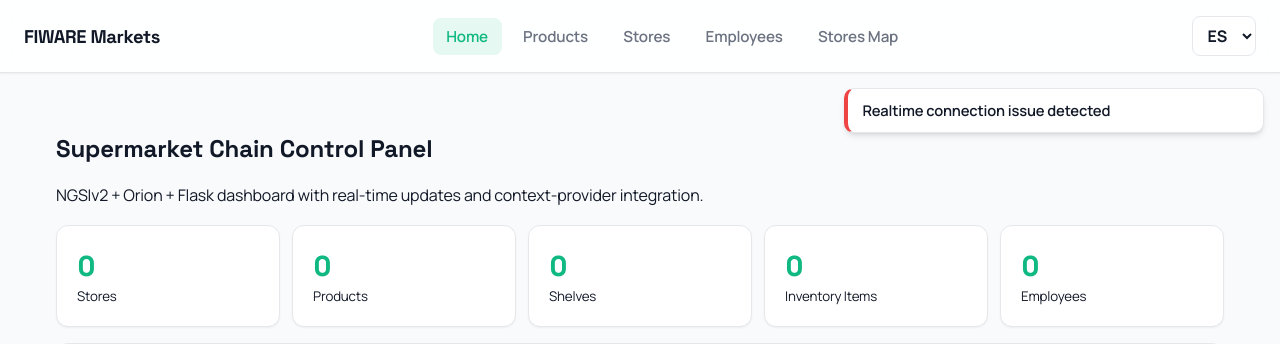
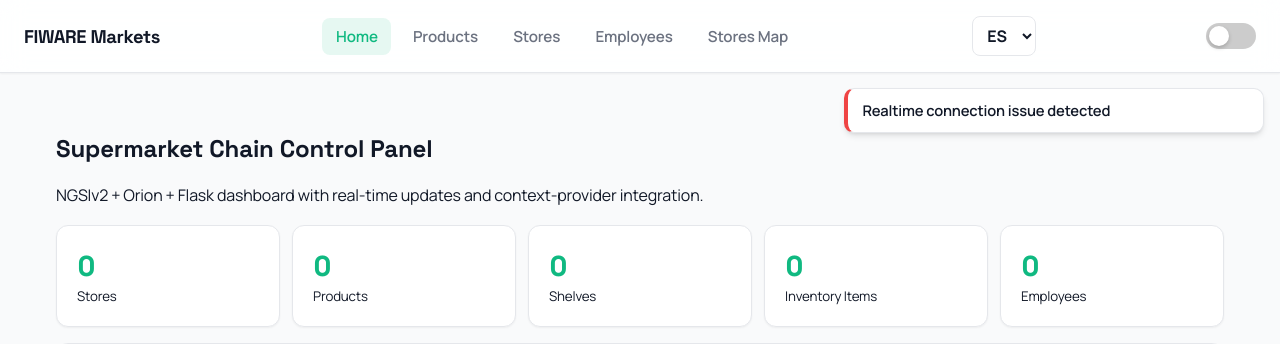
Before and after one commit to mgonzalezlopezudc/P2-fiware-supermercados, a Flask app: page / in a window 1280 px wide. Shown: the top 344 px of the page. Run offline with Flask 3, Linux system fonts and the light colour scheme; data that the repository does not hold is empty; some libraries are stand-ins or nearby versions.

Commit message:
Implement dark/light theme toggle with system preference detection
- Add iOS-style toggle switch in navbar
- Implement CSS variable-based theming with body.dark class
- Add 0.3s smooth transitions to all color-related elements
- Implement localStorage persistence for theme preference
- Auto-detect system preference via prefers-color-scheme
- Add i18n translations for English and Spanish

Closes #5

```diff
--- a/app/static/css/styles.css
+++ b/app/static/css/styles.css
@@ -293,6 +314,67 @@
   to { opacity: 1; transform: translateY(0); }
 }
 
+/* Theme toggle switch */
+.theme-toggle {
+  display: inline-flex;
+  align-items: center;
+  position: relative;
+  margin-left: 0.5rem;
+  cursor: pointer;
+  transition: opacity 0.3s ease;
+}
+
+.theme-toggle:hover {
+  opacity: 0.8;
+}
+
+.theme-toggle input {
+  opacity: 0;
+  width: 0;
+  height: 0;
+  position: absolute;
+}
+
+.theme-toggle .slider {
+  position: relative;
+  display: inline-block;
+  width: 50px;
+  height: 26px;
+  background-color: #ccc;
+  border-radius: 26px;
+  transition: background-color 0.3s ease;
+}
+
+.theme-toggle .slider:before {
+  content: '';
+  position: absolute;
+  height: 20px;
+  width: 20px;
+  left: 3px;
+  bottom: 3px;
+  background-color: white;
+  border-radius: 50%;
+  transition: transform 0.3s ease;
+  box-shadow: 0 2px 4px rgba(0, 0, 0, 0.2);
+}
+
+.theme-toggle input:checked + .slider {
+  background-color: var(--primary);
+}
+
+.theme-toggle input:checked + .slider:before {
+  transform: translateX(24px);
+}
+
+/* Dark mode theme toggle */
+body.dark .theme-toggle .slider {
+  background-color: #4b5563;
+}
+
+body.dark .theme-toggle input:checked + .slider {
+  background-color: var(--primary);
+}
+
 @media (max-width: 1100px) {
   .tweets-list { grid-template-columns: repeat(2, minmax(0, 1fr)); }
 }
--- a/app/static/js/main.js
+++ b/app/static/js/main.js
@@ -338,12 +338,62 @@
   renderStoresLeafletMap(mapNode, stores);
 }
 
+function getTheme() {
+  const savedTheme = localStorage.getItem('theme');
+  if (savedTheme) {
+    return savedTheme;
+  }
+  if (window.matchMedia && window.matchMedia('(prefers-color-scheme: dark)').matches) {
+    return 'dark';
+  }
+  return 'light';
+}
+
+function setTheme(theme) {
+  if (theme === 'dark') {
+    document.body.classList.add('dark');
+  } else {
+    document.body.classList.remove('dark');
+  }
+  localStorage.setItem('theme', theme);
+
+  const toggle = document.getElementById('theme-toggle');
+  if (toggle) {
+    toggle.checked = theme === 'dark';
+  }
+}
+
+function setupThemeToggle() {
+  // Apply saved or system preference on load
+  const theme = getTheme();
+  setTheme(theme);
+
+  // Listen for system preference changes
+  if (window.matchMedia) {
+    window.matchMedia('(prefers-color-scheme: dark)').addEventListener('change', (e) => {
+      const savedTheme = localStorage.getItem('theme');
+      if (!savedTheme) {
+        setTheme(e.matches ? 'dark' : 'light');
+      }
+    });
+  }
+
+  // Listen for toggle switch changes
+  const toggle = document.getElementById('theme-toggle');
+  if (toggle) {
+    toggle.addEventListener('change', (e) => {
+      setTheme(e.target.checked ? 'dark' : 'light');
+    });
+  }
+}
+
 function initPage() {
   setupSocket();
   setupDynamicSelects();
   setupFormValidation();
   setupProgressBars();
   setupStoresLeafletMap();
+  setupThemeToggle();
 }
 
 if (document.readyState === 'loading') {
--- a/app/templates/components/navbar.html
+++ b/app/templates/components/navbar.html
@@ -17,4 +17,8 @@
     </select>
     <noscript><button class="btn ghost" type="submit">{{ _('Apply') }}</button></noscript>
   </form>
+  <label class="theme-toggle" aria-label="{{ _('Toggle dark mode') }}">
+    <input type="checkbox" id="theme-toggle" aria-label="{{ _('Toggle dark mode') }}">
+    <span class="slider"></span>
+  </label>
 </nav>
```
Also changed, not shown: other parts of app/static/css/styles.css (+32 -11 lines), translations/en/LC_MESSAGES/messages.po, translations/es/LC_MESSAGES/messages.po, 2 other files.
